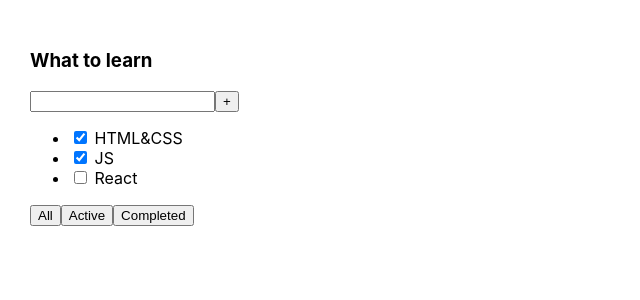
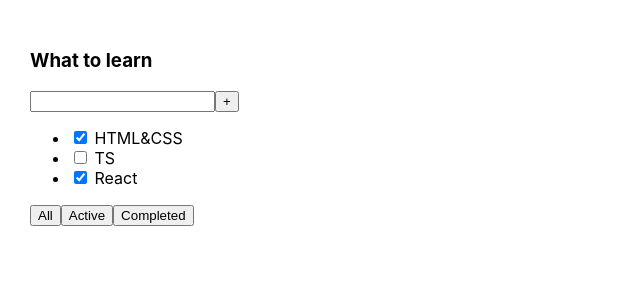
Before and after one commit to AnastasiyaDev97/TodoList, a React (Create React App) app: page / in a window 1280 px wide. Shown: the top 300 px of the page, without its empty margins (0-640 px from the left). Built offline with nearby package versions, Linux system fonts and the light colour scheme.

Commit message:
1 lesson

```diff
--- a/src/App.tsx
+++ b/src/App.tsx
@@ -1,26 +1,23 @@
 import React from 'react';
 import './App.css';
+import {Todolist} from "./Todolist";
+import {v1} from "uuid";
+export type tasksType={
+    taskId:string
+    taskTitle:string
+    isDone:boolean
+}
 
 function App() {
+    let tasks:Array<tasksType>=[
+        {taskId:v1(),taskTitle:'HTML&CSS',isDone:true},
+        {taskId:v1(),taskTitle:'TS',isDone:false},
+        {taskId:v1(),taskTitle:'React',isDone:true},
+    ]
     return (
         <div className="App">
-            <div>
-                <h3>What to learn</h3>
-                <div>
-                    <input/>
-                    <button>+</button>
-                </div>
-                <ul>
-                    <li><input type="checkbox" checked={true}/> <span>HTML&CSS</span></li>
-                    <li><input type="checkbox" checked={true}/> <span>JS</span></li>
-                    <li><input type="checkbox" checked={false}/> <span>React</span></li>
-                </ul>
-                <div>
-                    <button>All</button>
-                    <button>Active</button>
-                    <button>Completed</button>
-                </div>
-            </div>
+          <Todolist title={'What to learn'} tasks={tasks}/>
+
         </div>
     );
 }
--- /dev/null
+++ b/src/Todolist.tsx
@@ -0,0 +1,28 @@
+import React from "react";
+import {tasksType} from "./App";
+type TodolistPropsType={
+    title:string
+    tasks:Array<tasksType>
+}
+
+export const Todolist = (props: TodolistPropsType) => {
+    return (
+        <div>
+            <h3>{props.title}</h3>
+            <div>
+                <input/>
+                <button>+</button>
+            </div>
+            <ul>
+                <li><input type="checkbox" checked={props.tasks[0].isDone}/> <span>{props.tasks[0].taskTitle}</span></li>
+                <li><input type="checkbox" checked={props.tasks[1].isDone}/> <span>{props.tasks[1].taskTitle}</span></li>
+                <li><input type="checkbox" checked={props.tasks[2].isDone}/> <span>{props.tasks[2].taskTitle}</span></li>
+            </ul>
+            <div>
+                <button>All</button>
+                <button>Active</button>
+                <button>Completed</button>
+            </div>
+        </div>
+    )
+}
```
Also changed, not shown: package.json (+7 -2 lines), 1 other file (tests, documents, lock files or other folders).
